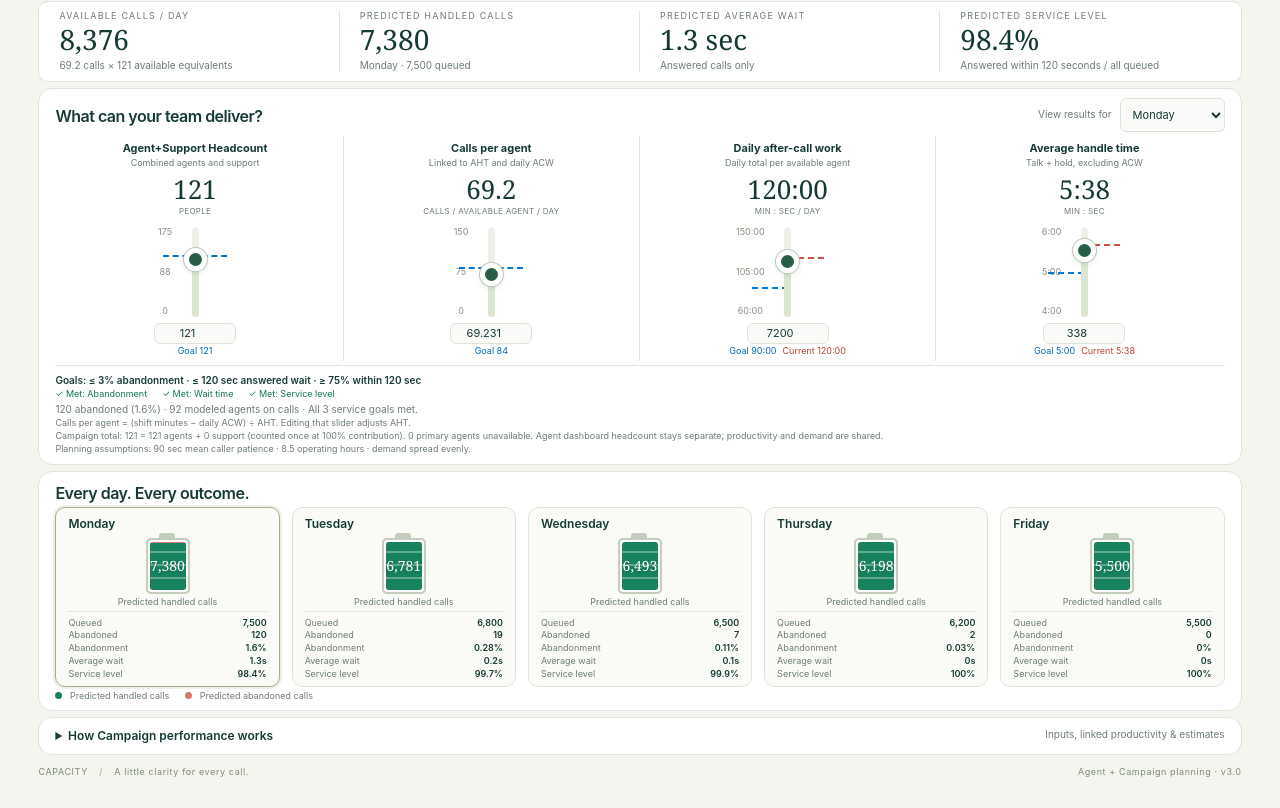
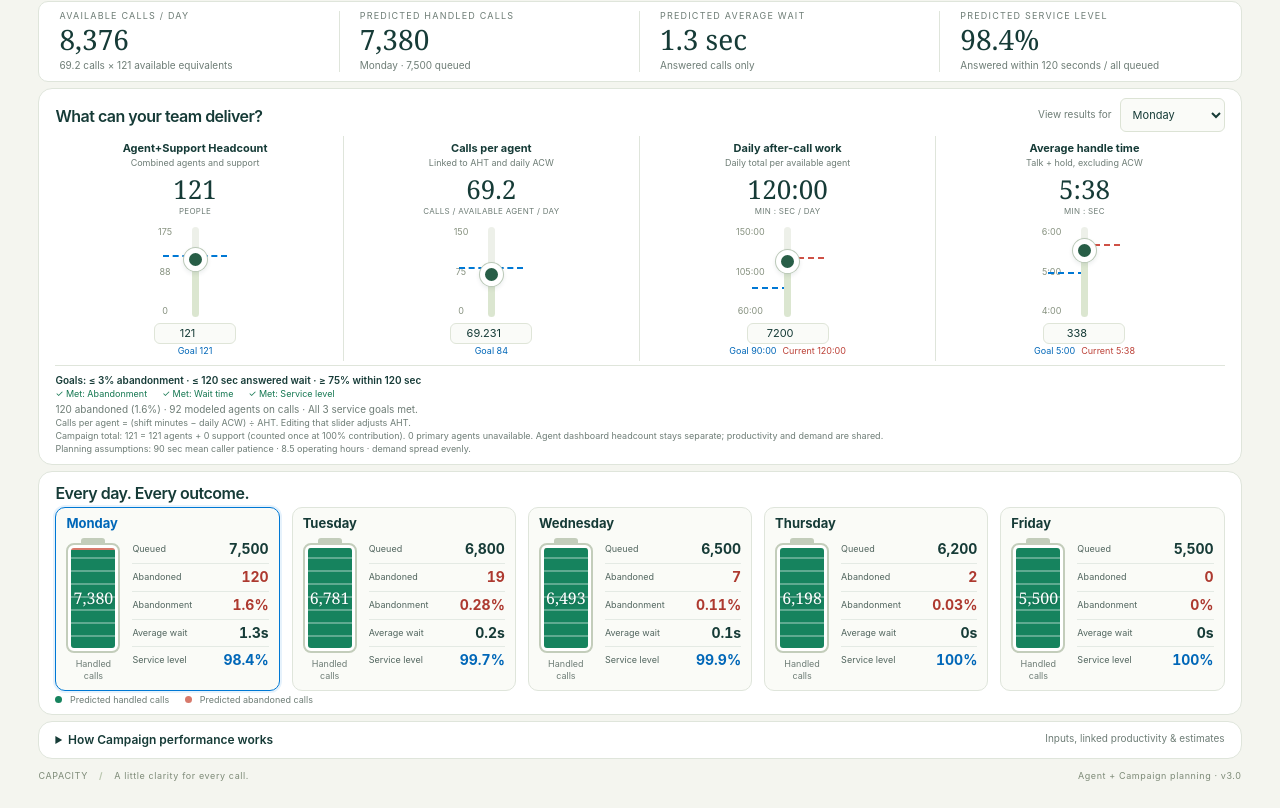
Before and after one commit to jmonreal1969/agent-capacity-planner, a website: page index.html in a window 1280 px wide. Both pictures are taken after a click on the button "Campaign". Shown: the part 53-861 px from the top of the page. Drawn offline with Linux system fonts and the light colour scheme.

Commit message:
Emphasize Campaign daily outcomes beside taller batteries with larger metric values

```diff
--- a/campaign.js
+++ b/campaign.js
@@ -21,7 +21,7 @@ export function createCampaignController({getShared,updateShared,updateSharedDef
   $('campaignSliders').innerHTML=keys.map(k=>{const l=limit(k),list=benchmarksFor(k);return '<article class="campaign-slider"><span class="n">'+(k==='calls'?'LINKED PRODUCTIVITY':'SCENARIO INPUT')+'</span><h3>'+labels[k]+'</h3><div class="desc">'+notes[k]+'</div><div class="value" id="campaignValue-'+k+'">—</div><div class="value-unit">'+(k==='aht'?'MIN : SEC':k==='acw'?'MIN : SEC / DAY':k==='calls'?'CALLS / AVAILABLE AGENT / DAY':'PEOPLE')+'</div><div class="track-area"><div class="scale"><span>'+shown(k,l[1])+'</span><span>'+shown(k,(l[0]+l[1])/2)+'</span><span>'+shown(k,l[0])+'</span></div><input type="range" class="vertical" id="campaignRange-'+k+'" min="'+l[0]+'" max="'+l[1]+'" step="'+l[2]+'" aria-label="Campaign '+labels[k]+'">'+list.map(b=>'<button type="button" class="threshold-mark campaign-benchmark campaign-benchmark-'+b.tone+(list.length===2?' campaign-benchmark-pair':'')+'" id="campaignBenchmark-'+b.id+'" data-campaign-benchmark="'+b.id+'"></button>').join('')+'</div><input class="precise" type="number" id="campaignNumber-'+k+'" min="'+l[0]+'" max="'+l[1]+'" step="'+(k==='calls'?'any':l[2])+'" aria-label="Campaign '+labels[k]+' exact value'+(k==='aht'||k==='acw'?' in seconds':'')+'"><small class="campaign-input-unit">'+list.map(b=>'<button type="button" class="benchmark-shortcut campaign-benchmark-'+b.tone+'" data-campaign-benchmark="'+b.id+'">'+benchmarkLabel(b)+'</button>').join('')+'</small></article>';}).join('');
   for(const k of keys){for(const kind of ['Range','Number'])$('campaign'+kind+'-'+k).addEventListener(kind==='Range'?'input':'change',e=>{if(e.target.value===''||!e.target.checkValidity()){refresh();return;}change(k,+e.target.value);});const range=$('campaignRange-'+k);let down=null;range.addEventListener('pointerdown',e=>down={x:e.clientX,y:e.clientY});range.addEventListener('pointerup',e=>{const start=down;down=null;if(!start||Math.hypot(e.clientX-start.x,e.clientY-start.y)>4)return;const near=benchmarksFor(k).map(b=>{const marker=$('campaignBenchmark-'+b.id),r=marker.getBoundingClientRect();return {b,d:marker.hidden?Infinity:Math.abs(e.clientY-r.top-r.height/2)};}).sort((a,b)=>a.d-b.d)[0];if(near?.d<=4)jump(near.b.id);});range.addEventListener('pointercancel',()=>down=null);}
   $('campaignSliders').querySelectorAll('[data-campaign-benchmark]').forEach(b=>b.onclick=()=>jump(b.dataset.campaignBenchmark));
-  $('campaignDays').innerHTML=names.map((name,i)=>'<article class="campaign-day" id="campaignDay-'+i+'"><button type="button" id="campaignSelect-'+i+'" aria-label="Campaign results for '+name+'">'+name+'</button><div class="campaign-battery-wrap"><div class="battery campaign-staff-battery" id="campaignBattery-'+i+'" role="img"><div class="inside"><div class="uncovered" id="campaignStaffRed-'+i+'"></div><div class="covered" id="campaignStaffGreen-'+i+'"></div></div><strong class="campaign-battery-number" id="campaignHC-'+i+'">—</strong></div><div class="campaign-battery-caption">Predicted handled calls</div></div><dl><div><dt>Queued</dt><dd id="campaignQ-'+i+'">—</dd></div><div><dt>Abandoned</dt><dd id="campaignA-'+i+'">—</dd></div><div><dt>Abandonment</dt><dd id="campaignP-'+i+'">—</dd></div><div><dt>Average wait</dt><dd id="campaignW-'+i+'">—</dd></div><div><dt>Service level</dt><dd id="campaignS-'+i+'">—</dd></div></dl></article>').join('');
+  $('campaignDays').innerHTML=names.map((name,i)=>'<article class="campaign-day" id="campaignDay-'+i+'"><button type="button" id="campaignSelect-'+i+'" aria-label="Campaign results for '+name+'">'+name+'</button><div class="campaign-battery-wrap"><div class="battery campaign-staff-battery" id="campaignBattery-'+i+'" role="img"><div class="inside"><div class="uncovered" id="campaignStaffRed-'+i+'"></div><div class="covered" id="campaignStaffGreen-'+i+'"></div></div><strong class="campaign-battery-number" id="campaignHC-'+i+'">—</strong></div><div class="campaign-battery-caption">Handled calls</div></div><dl><div><dt>Queued</dt><dd id="campaignQ-'+i+'">—</dd></div><div><dt>Abandoned</dt><dd id="campaignA-'+i+'">—</dd></div><div><dt>Abandonment</dt><dd id="campaignP-'+i+'">—</dd></div><div><dt>Average wait</dt><dd id="campaignW-'+i+'">—</dd></div><div><dt>Service level</dt><dd id="campaignS-'+i+'">—</dd></div></dl></article>').join('');
   names.forEach((_,i)=>$('campaignSelect-'+i).onclick=()=>{state.day=i;refresh();});
  }
  function change(k,n){linkNotice='';if(k==='agents'){state.headcount=snap(n,limit(k));refresh();return;}if(k==='calls'){const s=getShared(),r=campaignAhtForCalls(n,s.values.acw,s.config);if(!r.valid){linkNotice=r.reason;refresh();return;}linkNotice='Calls per agent adjusts AHT; daily ACW stays fixed.'+(r.limited?' Requested productivity is outside the AHT range; showing the closest achievable value.':'');updateShared({aht:r.aht});}else updateShared({[k]:snap(n,limit(k))});}
--- a/style.css
+++ b/style.css
@@ -352,3 +352,51 @@ body[data-dashboard="campaign"] .intro{display:none}
  .campaign-forward .campaign-slider .desc{height:12px}
 }
 @media(max-width:720px){.campaign-forward .campaign-sliders{grid-template-columns:repeat(2,minmax(0,1fr))}.campaign-forward .campaign-staff-battery{height:110px}}
+
+/* Put Campaign outcomes beside taller batteries for easier scanning. */
+.campaign-forward .campaign-day{display:grid;grid-template-columns:minmax(62px,.8fr) minmax(0,1.2fr);column-gap:14px;row-gap:8px;align-items:start;padding:14px}
+.campaign-forward .campaign-day>button{grid-column:1/-1;justify-self:start;text-align:left;font-size:15px;font-weight:700;line-height:1.2;padding:3px 0}
+.campaign-forward .campaign-day.selected{border-color:#0078d4;box-shadow:0 0 0 2px #e6f2fc}
+.campaign-forward .campaign-day.selected>button{color:#0067b8}
+.campaign-forward .campaign-battery-wrap{grid-column:1;grid-row:2;margin:9px 0 0;gap:8px}
+.campaign-forward .campaign-staff-battery{height:174px;width:62px;padding:4px;border-radius:8px}
+.campaign-forward .campaign-staff-battery:before{width:24px;left:50%;transform:translateX(-50%)}
+.campaign-forward .campaign-battery-number{font-size:24px}
+.campaign-forward .campaign-staff-battery.four-digits .campaign-battery-number{font-size:19px}
+.campaign-forward .campaign-battery-caption{font-size:10px;line-height:1.3;max-width:90px}
+.campaign-forward .campaign-day dl{grid-column:2;grid-row:2;border:0;padding:0;margin:0}
+.campaign-forward .campaign-day dl>div{display:flex;flex-direction:column;align-items:flex-start;gap:2px;margin:0;padding:5px 0;border-bottom:1px solid #e4eae4}
+.campaign-forward .campaign-day dl>div:last-child{border-bottom:0}
+.campaign-forward .campaign-day dt{font-size:11px;line-height:1.2;color:#52665f}
+.campaign-forward .campaign-day dd{font-size:18px;font-weight:700;line-height:1.2;font-variant-numeric:tabular-nums;color:var(--ink)}
+@media screen and (min-width:1060px) and (max-height:900px){
+ .campaign-forward .campaign-day{grid-template-columns:54px minmax(0,1fr);column-gap:12px;row-gap:5px;padding:8px 10px}
+ .campaign-forward .campaign-day>button{font-size:13px;padding:0}
+ .campaign-forward .campaign-battery-wrap{margin-top:7px;gap:5px}
+ .campaign-forward .campaign-staff-battery{height:130px;width:54px;padding:3px}
+ .campaign-forward .campaign-battery-number{font-size:20px}
+ .campaign-forward .campaign-staff-battery.four-digits .campaign-battery-number{font-size:16px}
+ .campaign-forward .campaign-battery-caption{font-size:9px}
+ .campaign-forward .campaign-day dl>div{padding:3px 0;gap:1px}
+ .campaign-forward .campaign-day dt{font-size:9px}
+ .campaign-forward .campaign-day dd{font-size:14px}
+}
+@media(max-width:720px){
+ .campaign-forward .campaign-day{grid-template-columns:54px minmax(0,1fr);column-gap:10px;padding:12px 10px}
+ .campaign-forward .campaign-day>button{font-size:14px}
+ .campaign-forward .campaign-staff-battery{height:165px;width:54px;padding:3px}
+ .campaign-forward .campaign-staff-battery.four-digits .campaign-battery-number{font-size:16px}
+ .campaign-forward .campaign-day dt{font-size:9px}
+ .campaign-forward .campaign-day dd{font-size:15px}
+ .campaign-forward .campaign-battery-caption{font-size:9px}
+}
+
+.campaign-forward .campaign-staff-battery{height:190px}
+.campaign-forward .campaign-day dl>div{padding:4px 0}
+.campaign-forward .campaign-day dd[id^="campaignA-"],.campaign-forward .campaign-day dd[id^="campaignP-"]{color:#ad392f}
+.campaign-forward .campaign-day dd[id^="campaignS-"]{color:#0067b8}
+@media screen and (min-width:1060px) and (max-height:900px){
+ .campaign-forward .campaign-staff-battery{height:110px}
+ .campaign-forward .campaign-day dl>div{flex-direction:row;align-items:center;justify-content:space-between;padding:5px 0;gap:4px}
+}
+@media(max-width:720px){.campaign-forward .campaign-staff-battery{height:165px}}
```
